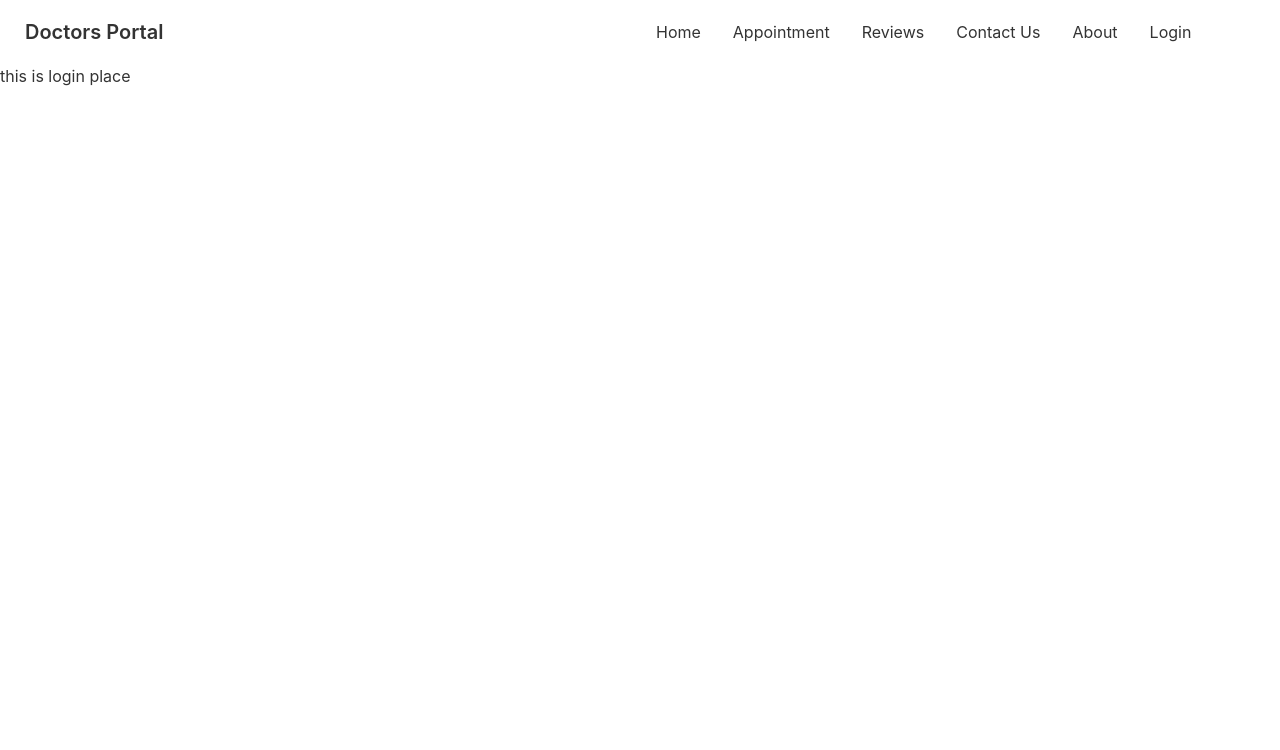
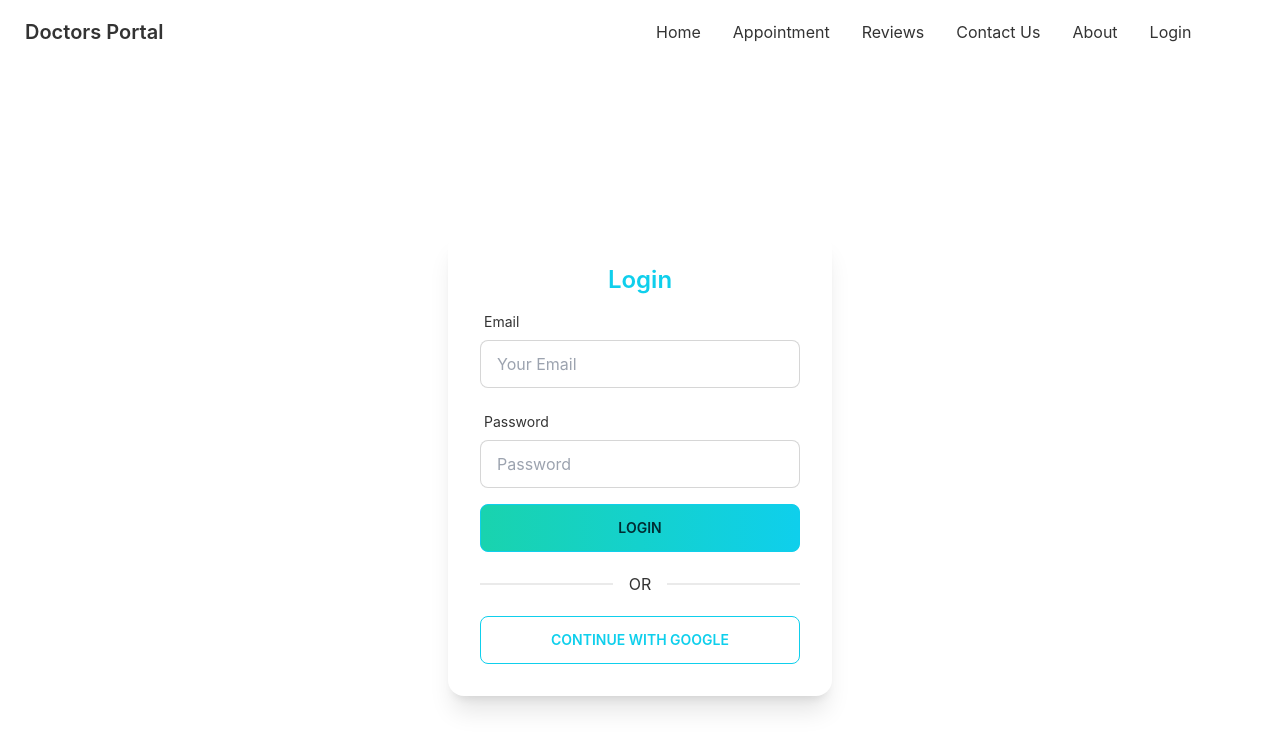
Before and after one commit to IshtyMahin/Doctors-portal-client, a React (Create React App) app: page /login in a window 1280 px wide. Shown: the top 750 px of the page. Built offline with nearby package versions, Linux system fonts and the light colour scheme; no server answers.

Commit message:
create login form with validation and loading component

```diff
--- a/package.json
+++ b/package.json
@@ -13,6 +13,7 @@
     "react-day-picker": "^8.0.4",
     "react-dom": "^18.1.0",
     "react-firebase-hooks": "^5.0.3",
+    "react-hook-form": "^7.31.1",
     "react-router-dom": "^6.3.0",
     "react-scripts": "5.0.1",
     "web-vitals": "^2.1.4"
--- a/src/Pages/Login/Login.js
+++ b/src/Pages/Login/Login.js
@@ -1,11 +1,129 @@
-import React from 'react';
+import React from "react";
+import auth from "../../firebase.init";
+import { useSignInWithEmailAndPassword, useSignInWithGoogle } from "react-firebase-hooks/auth";
+import { useForm } from "react-hook-form";
+import Loading from "../Shared/Loading";
+const Login = () => {
+  const [signInWithGoogle, gUser, gLoading, gError] = useSignInWithGoogle(auth);
+  const {
+    register,
+    formState: { errors },
+    handleSubmit,
+  } = useForm();
 
-const Login = () => {
-    return (
-        <div>
-            <h2>this is login place</h2>
+  const [
+    signInWithEmailAndPassword,
+    user,
+    loading,
+    error,
+  ] = useSignInWithEmailAndPassword(auth);
+
+  let signInError;
+
+  if(loading || gLoading){
+      return <Loading/>
+  }
+
+  if(error || gError){
+        signInError = <p className="text-red-500"><small>{error?.message || gError?.message}</small></p>
+  }
+
+  if (gUser) {
+    console.log(gUser);
+  }
+
+  const onSubmit = (data) => {
+    console.log(data);
+    signInWithEmailAndPassword(data.email,data.password)
+  };
+
+  return (
+    <div className="flex justify-center items-center h-screen">
+      <div className="card w-96 bg-base-100 shadow-xl">
+        <div className="card-body">
+          <h2 className="text-center text-2xl font-semibold text-primary">
+            Login
+          </h2>
+          <form onSubmit={handleSubmit(onSubmit)}>
+            <div class="form-control w-full max-w-xs">
+              <label class="label">
+                <span class="label-text">Email</span>
+              </label>
+              <input
+                type="email"
+                placeholder="Your Email"
+                class="input input-bordered w-full max-w-xs"
+                {...register("email", {
+                  required: {
+                    value: true,
+                    message: "Email is Required",
+                  },
+                  pattern: {
+                    value: /[a-z0-9]+@[a-z]+\.[a-z]{2,3}/,
+                    message: "Provide a valid Email",
+                  },
+                })}
+              />
+              <label class="label">
+                {errors.email?.type === "required" && (
+                  <span class="label-text-alt text-red-500">
+                    {errors.email.message}
+                  </span>
+                )}
+                {errors.email?.type === "pattern" && (
+                  <span class="label-text-alt text-red-500">
+                    {errors.email.message}
+                  </span>
+                )}
+              </label>
+            </div>
+            <div class="form-control w-full max-w-xs">
+              <label class="label">
+                <span class="label-text">Password</span>
+              </label>
+              <input
+                type="password"
+                placeholder="Password"
+                class="input input-bordered w-full max-w-xs"
+                {...register("password", {
+                  required: {
+                    value: true,
+                    message: "Password is Required",
+                  },
+                  minLength: {
+                    value: 6,
+                    message: "Must be 6 characters or longer",
+                  },
+                })}
+              />
+              <label class="label">
+                {errors.password?.type === "required" && (
+                  <span class="label-text-alt text-red-500">
+                    {errors.password.message}
+                  </span>
+                )}
+                {errors.password?.type === "minLength" && (
+                  <span class="label-text-alt text-red-500">
+                    {errors.password.message}
+                  </span>
+                )}
+              </label>
+            </div>
+             {signInError}
+            <input className="btn w-full max-w-xs btn-primary bg-gradient-to-r from-secondary to-primary" type="submit" value="Login" />
+          </form>
+
+          <div className="divider">OR</div>
+          <button
+            onClick={() => signInWithGoogle()}
+            className="btn btn-outline btn-primary"
+          >
+            Continue with Google
+          </button>
         </div>
-    );
+      </div>
+    </div>
+  );
 };
 
 export default Login;
--- /dev/null
+++ b/src/Pages/Shared/Loading.js
@@ -0,0 +1,16 @@
+import React from 'react';
+
+const Loading = () => {
+    return (
+        <div class="flex items-center justify-center ">
+        <div class="w-16 h-16 border-b-2 border-gray-900 rounded-full animate-spin"></div>
+    </div>
+    );
+};
+
+export default Loading;
+
+
+{/* <div className='h-screen flex justify-center items-center'>
+<button class="btn loading">loading</button>
+</div> */}
```
Also changed, not shown: 1 other file (tests, documents, lock files or other folders).
